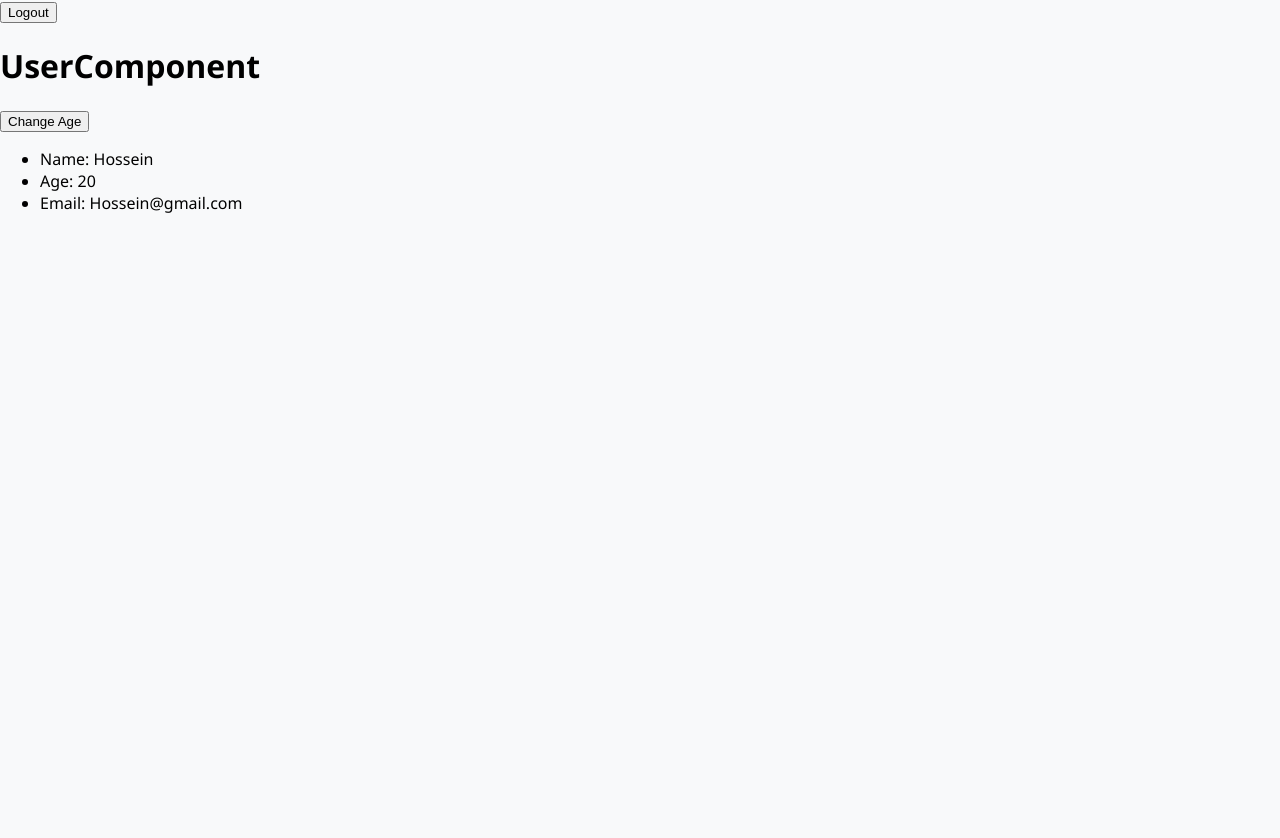
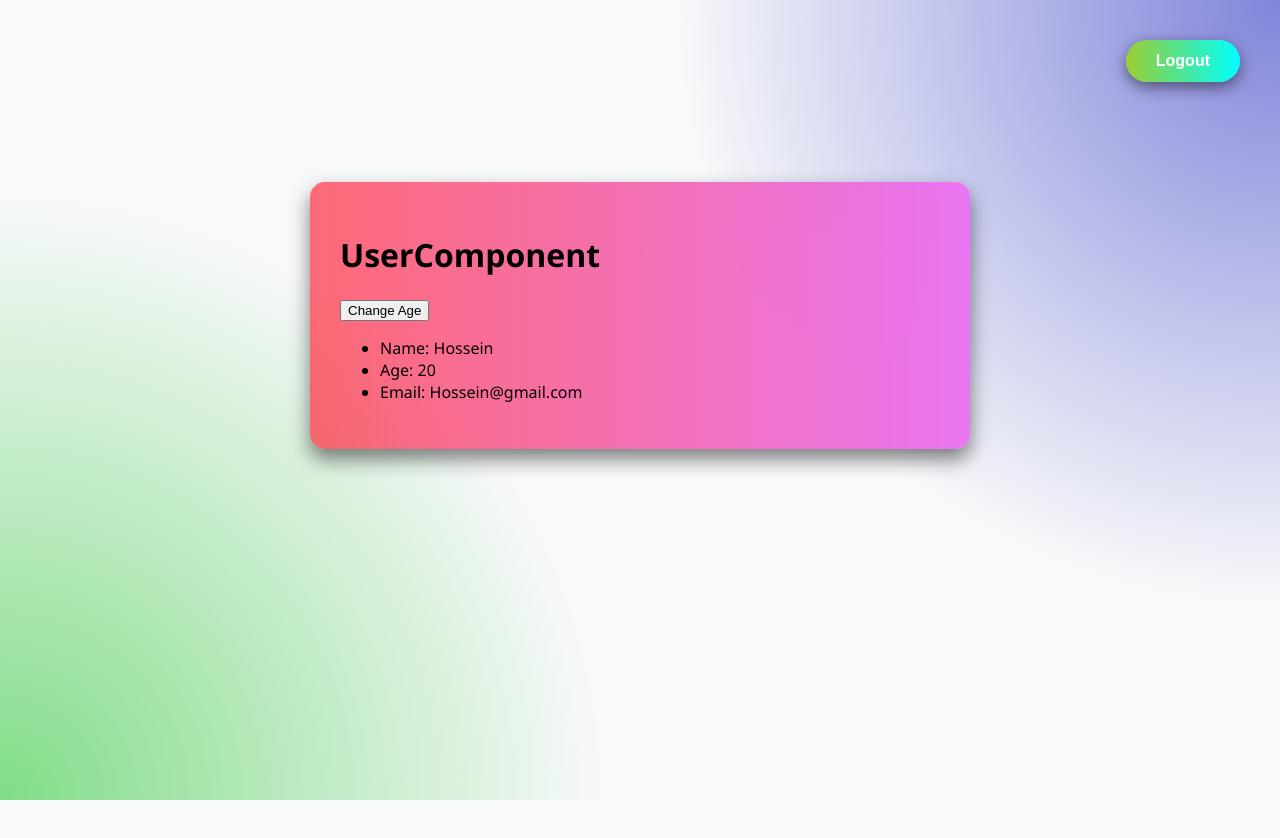
Before and after one commit to Ebrahimim29/Life-Cycle-Project-React-, a React (Vite) app: page / in a window 1280 px wide. Both pictures are taken after a click on the button "Login". Before the commit the page ends 800 px from the top, so only its background shows below. Built offline with nearby package versions, Linux system fonts and the light colour scheme.

Commit message:
style-part1

```diff
--- a/public/style.css
+++ b/public/style.css
@@ -25,3 +25,51 @@ body{
     position: relative;
     z-index: 10;
 }
+
+.toggle-btn{
+    background: linear-gradient(to right, #6c5ce7, #a29bfe, #00b894, #55efc4);
+    color: white;
+    border: none;
+    padding: 12px 30px;
+    border-radius: 50px;
+    font-size: 16px;
+    font-weight: bold;
+    cursor: pointer;
+    transition: all 0.3s ease;
+    box-shadow: 0 5px 15px rgba(0, 0, 0, 0.5);
+}
+
+.toggle-btn:hover{
+    transform: translateY(-3px);
+    box-shadow: 0 8px 15px rgba(0, 0, 0, 0.8);
+}
+
+.toggle-btn:active{
+    transform: translateY(-1px);
+    background: yellowgreen;
+}
+
+.toggle-btn.login{
+    background: linear-gradient(to right, red , blue);
+}
+
+.toggle-btn.logout{
+    background: linear-gradient(to right, yellowgreen , aqua);
+}
+
+.app-background{
+    position: fixed;
+    top: 0;
+    left: 0;
+    width: 100%;
+    height: 100%;
+    z-index: -1;
+    background: radial-gradient(circle at top right, rgba(10,18,188,0.5),transparent 40%),
+                radial-gradient(circle at bottom left, rgba(10,192,23,0.5),transparent 40%);
+}
+
+.app-content{
+    width: 100%;
+    justify-content: center;
+    position: relative;
+}
--- a/src/App.jsx
+++ b/src/App.jsx
@@ -2,17 +2,23 @@ import { useState } from "react";
 import UserComponent from "./UserComponent";
 import GuestComponent from "./GuestComponent";
 
-const App = () =>{
-
-  const [isLogined , setIsLogined] = useState(false);
+const App = () => {
+  const [isLogined, setIsLogined] = useState(false);
 
   return (
-    <div>
-      <button onClick={() => setIsLogined(!isLogined)}>
-        {isLogined ? "Logout" : "Login"}
-      </button>
-
-      {isLogined ? <UserComponent/> : <GuestComponent/>}
+    <div className="app-container">
+      <div className="app-background"></div>
+      <div className="nav-bar">
+        <button
+          className={`toggle-btn ${isLogined ? "logout" : "login"}`}
+          onClick={() => setIsLogined(!isLogined)}
+        >
+          {isLogined ? "Logout" : "Login"}
+        </button>
+      </div>
+      <div className="app-content">
+        {isLogined ? <UserComponent /> : <GuestComponent />}
+      </div>
     </div>
   );
 };
--- a/src/GuestComponent.jsx
+++ b/src/GuestComponent.jsx
@@ -1,9 +1,9 @@
 const GuestComponent = () => {
 
     return(
-        <div>
-            <h1>GuestComponent</h1>
-            <p>Please Login to see your information</p>
+        <div className="guest-container">
+            <h1 className="guest-title">GuestComponent</h1>
+            <p className="guest-message">Please Login to see your information</p>
         </div>
     );
 };
--- /dev/null
+++ b/src/UserComponent.css
@@ -0,0 +1,11 @@
+.user-container{
+    max-width: 600px;
+    margin: 50px auto;
+    padding: 30px;
+    border-radius: 15px;
+    background: linear-gradient(to right, #f23a, #ea76f2);
+    box-shadow: 0 10px 20px rgba(0, 0, 0, 0.5);
+    font-family: 'Segoe UI', Tahoma, Geneva, Verdana, sans-serif;
+}
+
+/* part 335- 5:13 */
--- a/src/UserComponent.jsx
+++ b/src/UserComponent.jsx
@@ -1,5 +1,5 @@
 import { useEffect, useState } from "react"
-
+import "./UserComponent.css";
 
 const UserComponent = () => {
 
@@ -41,14 +41,14 @@ const UserComponent = () => {
 
 
     return (
-        <div>
-            <h1>UserComponent</h1>
-            <button onClick={() => setAge((prev)=>prev+1)}>
+        <div className="user-container">
+            <h1 className="user-title">UserComponent</h1>
+            <button  className="user-btn" onClick={() => setAge((prev)=>prev+1)}>
                 Change Age
             </button>
-            <ul>
+            <ul className="user-info">
                 <li>Name: Hossein</li>
-                <li>Age: {age}</li>
+                <li>Age: <span className="user-age">{age}</span></li>
                 <li>Email: Hossein@gmail.com</li>
             </ul>
         </div>
```
